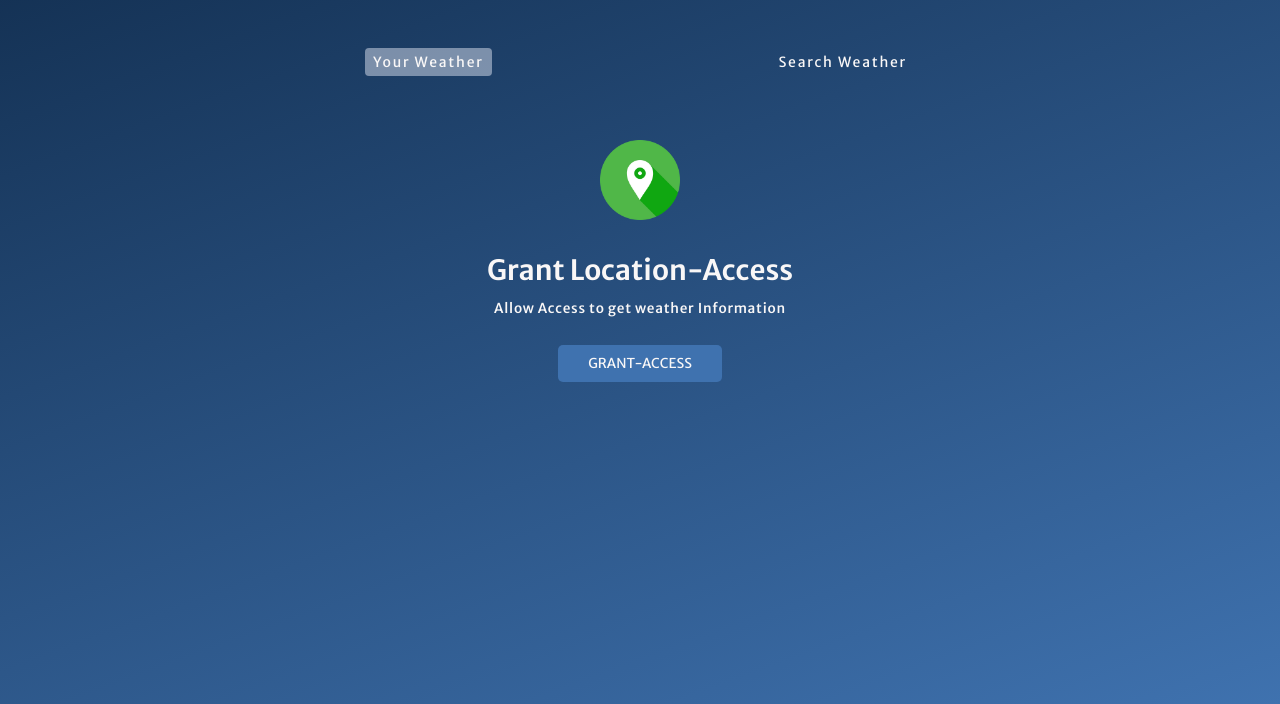
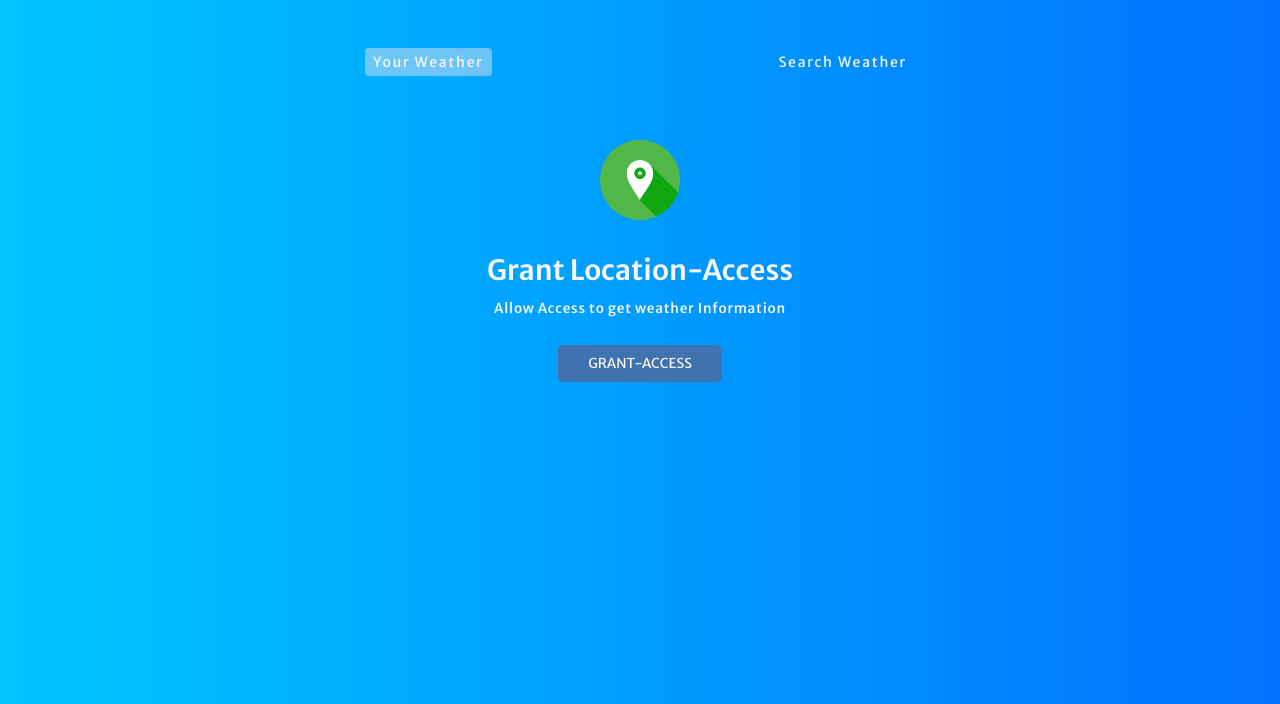
Before and after one commit to Asaini-AIML/Weather-App, a plain HTML site: page index.html in a window 1280 px wide. Shown: the part 96-800 px from the top of the page. Drawn offline with Linux system fonts and the light colour scheme.

Commit message:
upadated gradient

```diff
--- a/style.css
+++ b/style.css
@@ -12,12 +12,12 @@
     --colorLight2: #F9F7F7;
 }
 
-.wrapper {
+.wrapper {p
     width: 100%;
     height: 100%;
     min-height: 100vh;
     color: var(--colorLight2);
-    background-image: linear-gradient(160deg, #112d4e 0%, #3f72af 100%);
+    background-image: linear-gradient(to right, #00c6ff, #0072ff);
     overflow: hidden; /* Ensure no extra scrolling */
 }
 
```
